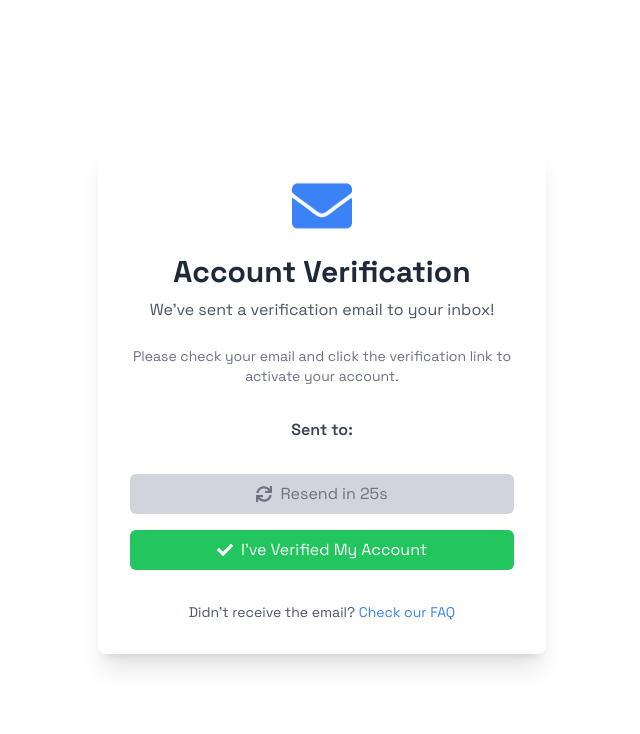
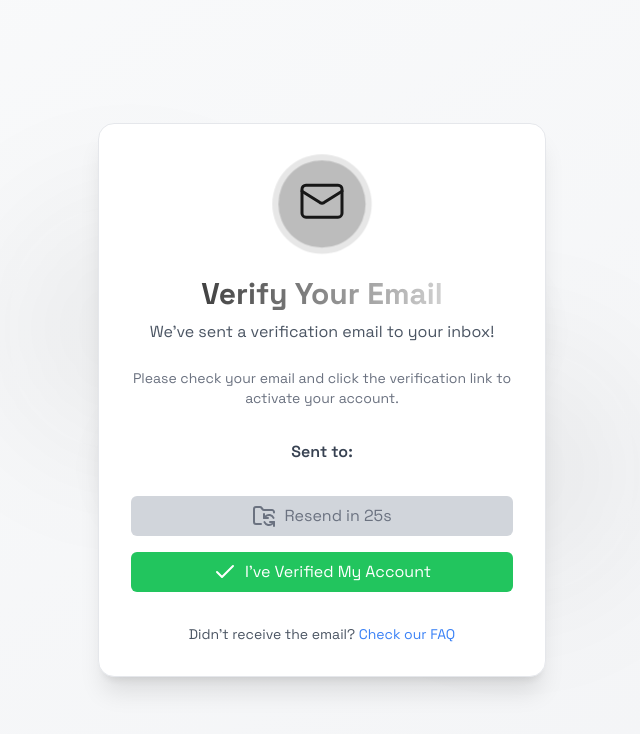
Before and after one commit to jha-niraj/SyncOrbit, a Next.js app: page /waiting in a window 1280 px wide. Shown: the top 734 px of the page, without its empty margins (318-958 px from the left). Built offline with nearby package versions, Linux system fonts and the light colour scheme.

Commit message:
Worked on the auth - waiting and verify email page

```diff
--- a/app/(auth)/verifyemail/page.tsx
+++ b/app/(auth)/verifyemail/page.tsx
@@ -1,10 +1,12 @@
 "use client"
 
-import React, { useState } from 'react';
+import React, { useState, useEffect } from 'react';
 import { useRouter, useSearchParams } from 'next/navigation';
 import axios from 'axios';
-import { Loader, CheckCircle, XCircle, AlertTriangle } from 'lucide-react';
+import { Loader, CheckCircle, XCircle, AlertTriangle, ArrowRight, Mail, RefreshCw } from 'lucide-react';
 import Image from 'next/image';
+import Link from 'next/link';
+import { motion, AnimatePresence } from 'framer-motion';
 
 const VerifyPage = () => {
     const searchParams = useSearchParams();
@@ -59,19 +61,82 @@ const VerifyPage = () => {
         router.push("/signin");
     };
 
+    useEffect(() => {
+        if (token && status === 'idle') {
+            verifyToken();
+        }
+    }, [token]);
+
     return (
-        <div className="h-screen bg-gray-50 flex flex-col items-center justify-center p-4">
-            <div className="w-full max-w-md bg-white rounded-xl shadow-lg overflow-hidden">
+        <div className="min-h-screen bg-gradient-to-br from-gray-50 to-gray-100 dark:from-gray-900 dark:to-black flex flex-col items-center justify-center p-4 relative overflow-hidden">
+            <div className="absolute inset-0 overflow-hidden pointer-events-none">
+                <div className="absolute top-1/4 left-1/4 w-64 h-64 rounded-full bg-primary/5 blur-3xl"></div>
+                <div className="absolute bottom-1/4 right-1/4 w-64 h-64 rounded-full bg-primary/5 blur-3xl"></div>
+                <motion.div
+                    className="absolute top-1/3 right-1/3 w-32 h-32 rounded-full bg-primary/10 blur-xl"
+                    animate={{
+                        y: [0, 20, 0],
+                        opacity: [0.5, 0.8, 0.5]
+                    }}
+                    transition={{
+                        duration: 5,
+                        repeat: Infinity,
+                        repeatType: "reverse"
+                    }}
+                />
+                <motion.div
+                    className="absolute bottom-1/3 left-1/3 w-32 h-32 rounded-full bg-primary/10 blur-xl"
+                    animate={{
+                        y: [0, -20, 0],
+                        opacity: [0.5, 0.8, 0.5]
+                    }}
+                    transition={{
+                        duration: 5,
+                        repeat: Infinity,
+                        repeatType: "reverse",
+                        delay: 1
+                    }}
+                />
+                <div className="absolute inset-0 bg-[radial-gradient(circle_at_center,rgba(99,102,241,0.08)_1px,transparent_1px)] bg-[length:20px_20px] opacity-40"></div>
+            </div>
+
+            <motion.div
+                className="w-full max-w-md bg-white dark:bg-gray-800 rounded-2xl shadow-xl overflow-hidden border border-gray-200 dark:border-gray-700 relative z-10"
+                initial={{ opacity: 0, y: 20 }}
+                animate={{ opacity: 1, y: 0 }}
+                transition={{ duration: 0.5 }}
+            >
                 <div className="p-8">
-                    <div className="flex justify-center">
-                        <div className="w-16 h-16 flex items-center justify-center rounded-full">
-                            {status === 'loading' && <Loader className="h-12 w-12 text-blue-500 animate-spin" />}
-                            {status === 'success' && <CheckCircle className="h-16 w-16 text-green-500" />}
-                            {status === 'error' && <XCircle className="h-16 w-16 text-red-500" />}
-                            {status === 'missing' && <AlertTriangle className="h-16 w-16 text-amber-500" />}
-                            {status === 'idle' && <AlertTriangle className="h-16 w-16 text-blue-500" />}
-                        </div>
-                    </div>
+                    <AnimatePresence mode="wait">
+                        <motion.div
+                            key={status}
+                            initial={{ opacity: 0, scale: 0.9 }}
+                            animate={{ opacity: 1, scale: 1 }}
+                            exit={{ opacity: 0, scale: 0.9 }}
+                            transition={{ duration: 0.3 }}
+                            className="flex justify-center"
+                        >
+                            <div className="w-20 h-20 flex items-center justify-center rounded-full">
+                                {status === 'loading' && (
+                                    <div className="relative">
+                                        <Loader className="h-12 w-12 text-blue-500 animate-spin" />
+                                    </div>
+                                )}
+                                {status === 'success' && (
+                                    <CheckCircle className="h-16 w-16 text-green-500" />
+                                )}
+                                {status === 'error' && (
+                                    <XCircle className="h-16 w-16 text-red-500" />
+                                )}
+                                {status === 'missing' && (
+                                    <AlertTriangle className="h-16 w-16 text-amber-500" />
+                                )}
+                                {status === 'idle' && (
+                                    <AlertTriangle className="h-16 w-16 text-blue-500" />
+                                )}
+                            </div>
+                        </motion.div>
+                    </AnimatePresence>
                     <h2 className="mt-6 text-center text-2xl font-semibold text-gray-900">
                         {status === 'loading' && 'Email Verification'}
                         {status === 'success' && 'Verification Successful'}
@@ -124,18 +189,18 @@ const VerifyPage = () => {
                         <p>Need help? <a href="mailto:business@eventeye.in" className="font-medium text-blue-600 hover:text-blue-500">Contact Support</a></p>
                     </div>
                 </div>
-            </div>
+            </motion.div>
             <div className="mt-8 flex items-center justify-center">
                 <div className="max-w-md text-center">
                     <Image
-                        src="/logo/logo.png"
+                        src="/shunyatech-2.png"
                         alt="EventEye Logo"
-                        className="h-8 mb-2 mx-auto"
+                        className="h-16 w-24 mb-2 mx-auto bg-transparent"
                         height={30}
                         width={30}
                     />
                     <p className="text-xs text-gray-500">
-                        &copy; {new Date().getFullYear()} EventEye. All rights reserved.
+                        &copy; {new Date().getFullYear()} ShunyaTech. All rights reserved.
                     </p>
                 </div>
             </div>
--- a/app/(auth)/waiting/page.tsx
+++ b/app/(auth)/waiting/page.tsx
@@ -2,11 +2,12 @@
 
 import { toast } from '@/hooks/use-toast';
 import axios from 'axios';
-import { Loader } from 'lucide-react';
+import { Loader, Mail, ArrowRight, CheckCircle, HelpCircle, FolderSync, Check } from 'lucide-react';
 import Link from 'next/link';
+import Image from 'next/image';
 import { useRouter, useSearchParams } from 'next/navigation';
 import { useState, useEffect } from 'react';
-import { FaEnvelope, FaSync, FaCheck } from 'react-icons/fa';
+import { motion, AnimatePresence } from 'framer-motion';
 
 export default function VerifyEmail() {
     const searchParams = useSearchParams();
@@ -14,7 +15,7 @@ export default function VerifyEmail() {
     const [canResend, setCanResend] = useState(false);
     const [countdown, setCountdown] = useState(30);
     const router = useRouter();
-    const [verifiying, setVerifying] = useState(false);
+    const [verifying, setVerifying] = useState(false);
 
     useEffect(() => {
         const timer = setInterval(() => {
@@ -49,7 +50,10 @@ export default function VerifyEmail() {
             }
         } catch (error) {
             console.error('Error resending email:', error);
-            alert('An error occurred while resending the email.');
+            toast({
+                title: 'An error occurred while resending the email',
+                variant: "destructive"
+            });
         }
     };
 
@@ -60,7 +64,7 @@ export default function VerifyEmail() {
             const response = await axios.get("/api/confirmverification");
             if (!response) {
                 toast({
-                    title: "Error while verifiying account",
+                    title: "Error while verifying account",
                 })
                 return;
             }
@@ -80,21 +84,112 @@ export default function VerifyEmail() {
     };
 
     return (
-        <div className="min-h-screen flex flex-col justify-center items-center px-4 py-10">
-            <div className="max-w-md w-full bg-white rounded-lg shadow-xl p-8">
+        <div className="min-h-screen flex flex-col bg-gradient-to-br from-gray-50 to-gray-100 dark:from-gray-900 dark:to-black">
+            <div className="flex-1 flex flex-col justify-center items-center px-4 py-10 relative">
+                <div className="absolute inset-0 overflow-hidden pointer-events-none">
+                    <div className="absolute top-1/4 left-1/4 w-64 h-64 rounded-full bg-primary/5 blur-3xl"></div>
+                    <div className="absolute bottom-1/4 right-1/4 w-64 h-64 rounded-full bg-primary/5 blur-3xl"></div>
+                    <motion.div
+                        className="absolute top-1/3 right-1/3 w-32 h-32 rounded-full bg-primary/10 blur-xl"
+                        animate={{
+                            y: [0, 20, 0],
+                            opacity: [0.5, 0.8, 0.5]
+                        }}
+                        transition={{
+                            duration: 5,
+                            repeat: Infinity,
+                            repeatType: "reverse"
+                        }}
+                    />
+                    <motion.div
+                        className="absolute bottom-1/3 left-1/3 w-32 h-32 rounded-full bg-primary/10 blur-xl"
+                        animate={{
+                            y: [0, -20, 0],
+                            opacity: [0.5, 0.8, 0.5]
+                        }}
+                        transition={{
+                            duration: 5,
+                            repeat: Infinity,
+                            repeatType: "reverse",
+                            delay: 1
+                        }}
+                    />
+                </div>
+
+                <motion.div
+                    className="max-w-md w-full bg-white dark:bg-gray-800 rounded-2xl shadow-xl p-8 relative z-10 border border-gray-200 dark:border-gray-700"
+                    initial={{ opacity: 0, y: 20 }}
+                    animate={{ opacity: 1, y: 0 }}
+                    transition={{ duration: 0.5 }}
+                >
                     <div className="text-center">
-                    <FaEnvelope className="mx-auto text-6xl text-blue-500 mb-4 animate-bounce" />
-                    <h2 className="text-3xl font-bold text-gray-800 mb-2">Account Verification</h2>
-                    <p className="text-gray-600 mb-6">We&apos;ve sent a verification email to your inbox!</p>
-                    <p className="text-sm text-gray-500 mb-8">
+                        <div className="relative mx-auto w-24 h-24 mb-6">
+                            <motion.div
+                                className="absolute inset-0 rounded-full bg-primary/10"
+                                animate={{ scale: [1, 1.1, 1] }}
+                                transition={{
+                                    duration: 2,
+                                    repeat: Infinity,
+                                    repeatType: "reverse"
+                                }}
+                            />
+                            <motion.div
+                                className="absolute inset-2 rounded-full bg-primary/20"
+                                animate={{ scale: [1, 1.15, 1] }}
+                                transition={{
+                                    duration: 2,
+                                    repeat: Infinity,
+                                    repeatType: "reverse",
+                                    delay: 0.2
+                                }}
+                            />
+                            <motion.div
+                                className="absolute inset-0 flex items-center justify-center"
+                                initial={{ y: 0 }}
+                                animate={{ y: [0, -8, 0] }}
+                                transition={{
+                                    duration: 2,
+                                    repeat: Infinity,
+                                    repeatType: "reverse"
+                                }}
+                            >
+                                <Mail className="h-12 w-12 text-primary" strokeWidth={1.5} />
+                            </motion.div>
+                        </div>
+
+                        <motion.h2
+                            className="text-3xl font-bold bg-gradient-to-r from-primary to-primary-foreground bg-clip-text text-transparent mb-2"
+                            initial={{ opacity: 0 }}
+                            animate={{ opacity: 1 }}
+                            transition={{ delay: 0.2, duration: 0.5 }}
+                        >
+                            Verify Your Email
+                        </motion.h2>
+
+                        <motion.p
+                            className="text-gray-600 dark:text-gray-300 mb-6"
+                            initial={{ opacity: 0 }}
+                            animate={{ opacity: 1 }}
+                            transition={{ delay: 0.3, duration: 0.5 }}
+                        >
+                            We've sent a verification email to your inbox!
+                        </motion.p>
+
+                        <motion.p
+                            className="text-sm text-gray-500 dark:text-gray-400 mb-8"
+                            initial={{ opacity: 0 }}
+                            animate={{ opacity: 1 }}
+                            transition={{ delay: 0.4, duration: 0.5 }}
+                        >
                             Please check your email and click the verification link to activate your account.
-                    </p>
-                </div>
+                        </motion.p>
+
                         <div className="mb-8">
                             <p className="text-center text-gray-700 font-semibold">
                                 Sent to: <span className="text-blue-600">{email}</span>
                             </p>
                         </div>
+
                         <div className="space-y-4">
                             <button
                                 onClick={handleResendEmail}
@@ -104,7 +199,7 @@ export default function VerifyEmail() {
                                     : 'bg-gray-300 text-gray-500 cursor-not-allowed'
                                     }`}
                             >
-                        <FaSync className="mr-2" />
+                                <FolderSync className="mr-2" />
                                 {
                                     canResend ? 'Resend Email' : `Resend in ${countdown}s`
                                 }
@@ -114,28 +209,31 @@ export default function VerifyEmail() {
                                 className="w-full bg-green-500 hover:bg-green-600 text-white py-2 px-4 rounded-md flex items-center justify-center transition"
                             >
                                 {
-                            verifiying ?
+                                    verifying ?
                                         <>
                                             <Loader className="h-5 w-5 animate-spin mr-2" />
                                             Verifying...
                                         </>
                                         :
                                         <>
-                                    <FaCheck className="mr-2" />
-                                    I&apos;ve Verified My Account
+                                            <Check className="mr-2" />
+                                            I've Verified My Account
                                         </>
                                 }
                             </button>
                         </div>
+
                         <div className="mt-8 text-center">
                             <p className="text-sm text-gray-600">
-                        Didn&apos;t receive the email?{' '}
+                                Didn't receive the email?{' '}
                                 <Link href="#" className="text-blue-500 hover:underline">
                                     Check our FAQ
                                 </Link>
                             </p>
                         </div>
                     </div>
+                </motion.div>
+            </div>
         </div>
     );
 }
--- a/app/(main)/projects/_components/task-card.tsx
+++ b/app/(main)/projects/_components/task-card.tsx
@@ -277,6 +277,7 @@ export function TaskCard({ task, onStatusChange, onTaskUpdate, developers = [] }
                                                 const nextStatus = {
                                                     yetToStart: "inProgress",
                                                     inProgress: "completed",
+                                                    completed: "completed",
                                                 }[task.status] as Task["status"]
                                                 handleStatusChange(nextStatus)
                                             }}
```
Lines whose indentation alone changed are shown as unchanged.
